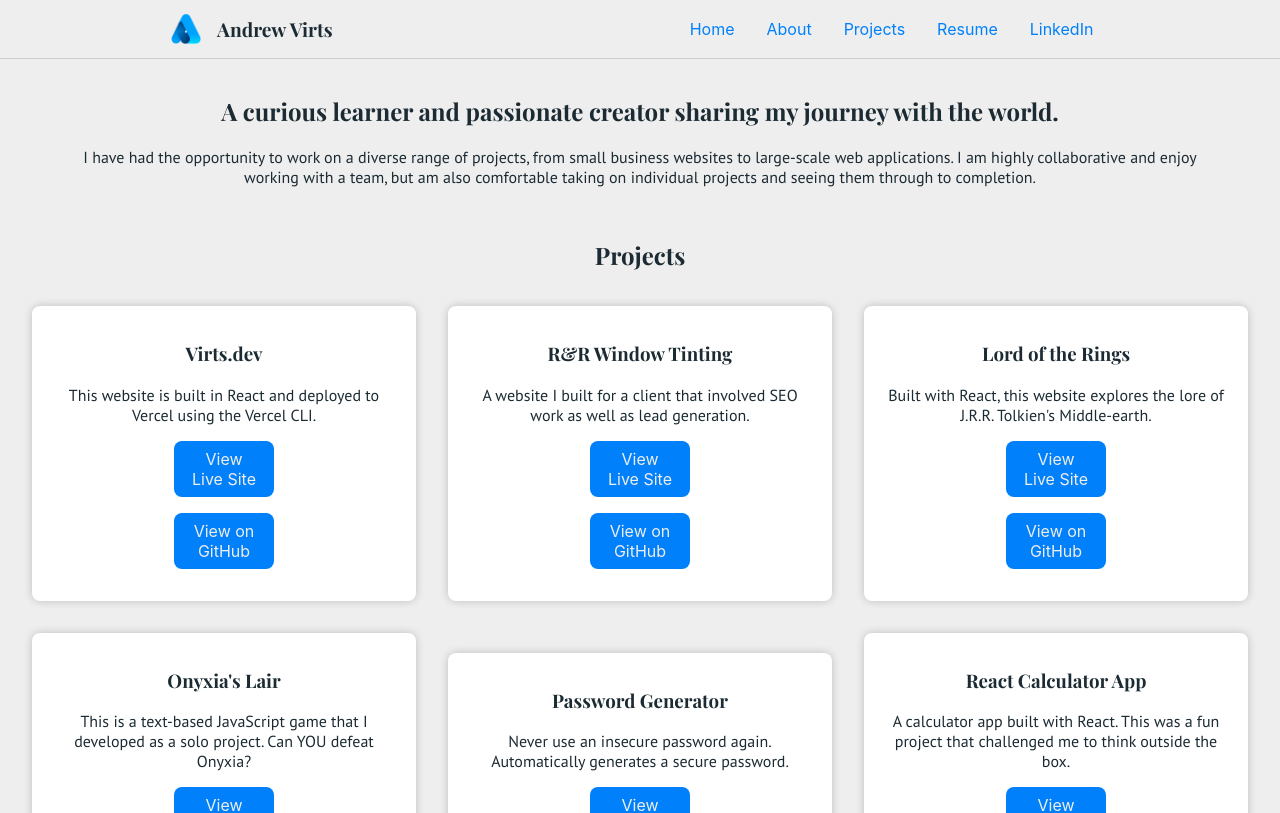
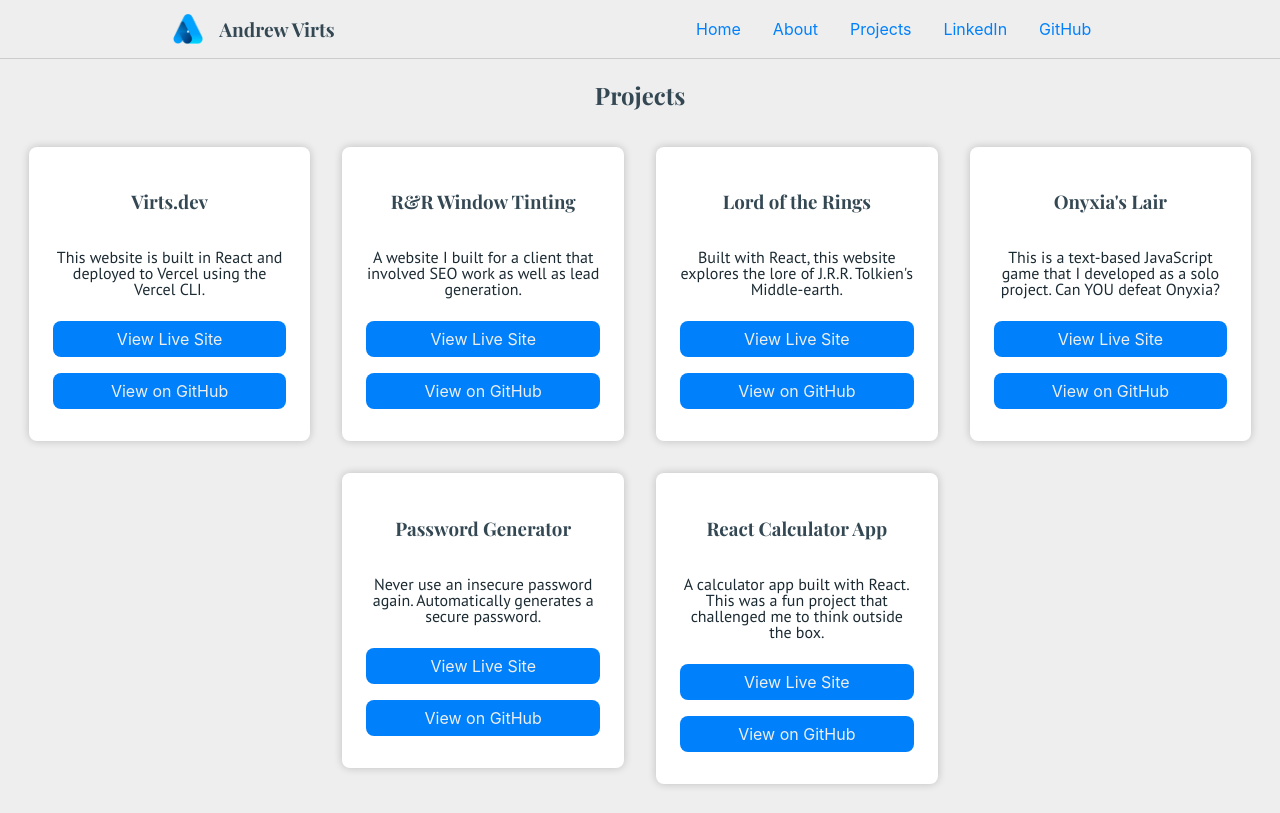
Before and after one commit to asvirts/portfolioWebsite, a React (Create React App) app in the folder virts-dev/: page /projects in a window 1280 px wide. Shown: the top 813 px of the page. Built offline with nearby package versions, Linux system fonts and the light colour scheme; a web font is replaced by a local one.

Commit message:
took a big leap forward

```diff
--- a/virts-dev/src/index.css
+++ b/virts-dev/src/index.css
@@ -5,6 +5,8 @@
 :root {
   --lt-bg: #eee;
   --lt-text: #1c2b33;
+
+  --md-gray: #344854;
 
   --dk-bg: #1c2b33;
   --dk-text: #eee;
@@ -58,11 +60,22 @@ button:hover {
   margin: 1rem;
   display: inline-block;
   box-shadow: 0 0 0.5rem rgba(0, 0, 0, 0.2);
-  width: 30%;
+  width: 22%;
+}
+
+.card-body {
+  display: flex;
+  flex-direction: column;
+  justify-content: space-between;
+  align-items: center;
+  padding: 8px;
 }
 
 .card-text {
   color: var(--lt-text) !important;
+  text-align: center;
+  line-height: 1;
+  min-height: 3em;
 }
 
 /* GLOBAL */
@@ -86,6 +99,8 @@ h4,
 h5,
 h6 {
   font-family: Playfair Display, serif;
+  color: var(--md-gray);
+  text-align: left;
 }
 
 h1.logo-name {
@@ -95,10 +110,8 @@ h1.logo-name {
 
 p {
   font-family: PT Sans, sans-serif;
-}
-
-p {
-  color: var(--lt-text);
+  color: var(--gray);
+  text-align: left;
 }
 
 nav {
@@ -132,6 +145,13 @@ img.logo {
   max-height: 30px;
 }
 
+img.home-intro {
+  width: auto;
+  height: auto;
+  max-width: 100%;
+  border-radius: 16px;
+}
+
 img.about {
   max-width: 500px;
   width: 100%;
@@ -146,12 +166,12 @@ a.btn-primary {
   color: #eee;
   border: none;
   display: block;
-  margin: 1rem auto;
-  border-radius: 0.5rem;
-  padding: 0.5rem 1rem;
+  margin: 8px auto;
+  border-radius: 8px;
+  padding: 8px 16px;
   font-size: 1rem;
   cursor: pointer;
-  max-width: 100px;
+  width: 100%;
 }
 
 a.btn-primary:hover {
@@ -177,7 +197,7 @@ a.btn-primary:hover {
 }
 
 .col-6 {
-  width: 50%;
+  width: 48%;
   display: inline-block;
 }
 
@@ -187,9 +207,13 @@ a.btn-primary:hover {
 }
 
 .container {
-  max-width: 1200px;
+  max-width: 1600px;
   margin: auto;
   padding: 1rem;
+  display: flex;
+  flex-wrap: wrap;
+  justify-content: space-around;
+  align-items: center;
 }
 
 .text-left {
@@ -200,11 +224,24 @@ a.btn-primary:hover {
   text-align: center;
 }
 
+.flex {
+  display: flex;
+  justify-content: space-around;
+  align-items: center;
+  flex-wrap: wrap;
+}
+
 /* BREAKPOINTS */
+
+@media (max-width: 992px) {
+  .card {
+    width: 48%;
+  }
+}
 
 @media (max-width: 768px) {
   .card {
-    max-width: 100%;
+    width: 100%;
   }
 
   .col-6 {
--- /dev/null
+++ b/virts-dev/src/routes/home.jsx
@@ -0,0 +1,28 @@
+import DoSomethingGreat from "../assets/clark-tibbs-unsplash.jpg";
+
+export default function Home() {
+  return (
+    <div className="container">
+      <div className="col-6">
+        <h2>
+          A curious learner and passionate creator sharing my journey with the
+          world.
+        </h2>
+        <p>
+          I have had the opportunity to work on a diverse range of projects,
+          from small business websites to large-scale web applications. I am
+          highly collaborative and enjoy working with a team, but am also
+          comfortable taking on individual projects and seeing them through to
+          completion.
+        </p>
+      </div>
+      <div className="col-6">
+        <img
+          src={DoSomethingGreat}
+          alt="Do Something Great"
+          className="home-intro"
+        />
+      </div>
+    </div>
+  );
+}
--- a/virts-dev/src/routes/projects.jsx
+++ b/virts-dev/src/routes/projects.jsx
@@ -1,7 +1,7 @@
 export default function Projects() {
   return (
     <>
-      <h2>Projects</h2>
+      <h2 className="text-center">Projects</h2>
 
       <div class="card">
         <div class="card-body">
@@ -10,6 +10,7 @@ export default function Projects() {
             This website is built in React and deployed to Vercel using the
             Vercel CLI.
           </p>
+          <div className="flex">
             <a href="#" class="btn-primary">
               View Live Site
             </a>
@@ -22,6 +23,7 @@ export default function Projects() {
             </a>
           </div>
         </div>
+      </div>
 
       <div class="card">
         <div class="card-body">
@@ -30,6 +32,7 @@ export default function Projects() {
             A website I built for a client that involved SEO work as well as
             lead generation.
           </p>
+          <div className="flex">
             <a
               href="https://rrwindowtinting.com"
               class="btn-primary"
@@ -46,6 +49,7 @@ export default function Projects() {
             </a>
           </div>
         </div>
+      </div>
 
       <div class="card">
         <div class="card-body">
@@ -54,6 +58,7 @@ export default function Projects() {
             Built with React, this website explores the lore of J.R.R. Tolkien's
             Middle-earth.
           </p>
+          <div className="flex">
             <a
               href="https://lotr-lore.vercel.app/"
               class="btn-primary"
@@ -70,6 +75,7 @@ export default function Projects() {
             </a>
           </div>
         </div>
+      </div>
 
       <div class="card">
         <div class="card-body">
@@ -78,6 +84,7 @@ export default function Projects() {
             This is a text-based JavaScript game that I developed as a solo
             project. Can YOU defeat Onyxia?
           </p>
+          <div className="flex">
             <a
               href="https://asvirts.github.io/onyxias-lair"
               class="btn-primary"
@@ -94,6 +101,7 @@ export default function Projects() {
             </a>
           </div>
         </div>
+      </div>
 
       <div class="card">
         <div class="card-body">
@@ -102,6 +110,7 @@ export default function Projects() {
             Never use an insecure password again. Automatically generates a
             secure password.
           </p>
+          <div className="flex">
             <a
               href="https://asvirts.github.io/password-generator/"
               class="btn-primary"
@@ -118,6 +127,7 @@ export default function Projects() {
             </a>
           </div>
         </div>
+      </div>
 
       <div class="card">
         <div class="card-body">
@@ -126,6 +136,7 @@ export default function Projects() {
             A calculator app built with React. This was a fun project that
             challenged me to think outside the box.
           </p>
+          <div className="flex">
             <a
               href="https://github.com/asvirts/React-Calculator-App"
               class="btn-primary"
@@ -142,6 +153,7 @@ export default function Projects() {
             </a>
           </div>
         </div>
+      </div>
     </>
   );
 }
--- a/virts-dev/src/routes/root.jsx
+++ b/virts-dev/src/routes/root.jsx
@@ -18,7 +18,7 @@ export default function Root() {
         </div>
         <div>
           <li>
-            <Link to="/">Home</Link>
+            <Link to="home">Home</Link>
           </li>
           <li>
             <Link to="about">About</Link>
@@ -27,30 +27,18 @@ export default function Root() {
             <Link to="projects">Projects</Link>
           </li>
           <li>
-            <Link to="resume">Resume</Link>
+            <Link to="https://www.linkedin.com/in/andrewvirts" target="_blank">
+              LinkedIn
+            </Link>
           </li>
           <li>
-            <Link to="https://www.linkedin.com/in/andrewvirts" target="_blank">
-              LinkedIn
+            <Link to="https://github.com/asvirts" target="_blank">
+              GitHub
             </Link>
           </li>
         </div>
       </nav>
 
-      <main className="container">
-        <h2>
-          A curious learner and passionate creator sharing my journey with the
-          world.
-        </h2>
-        <p>
-          I have had the opportunity to work on a diverse range of projects,
-          from small business websites to large-scale web applications. I am
-          highly collaborative and enjoy working with a team, but am also
-          comfortable taking on individual projects and seeing them through to
-          completion.
-        </p>
-      </main>
-
       <Outlet />
     </div>
   );
```
Also changed, not shown: virts-dev/src/index.jsx (+20 -18 lines), virts-dev/src/assets/clark-tibbs-unsplash.jpg (added). Lines whose indentation alone changed are shown as unchanged.
